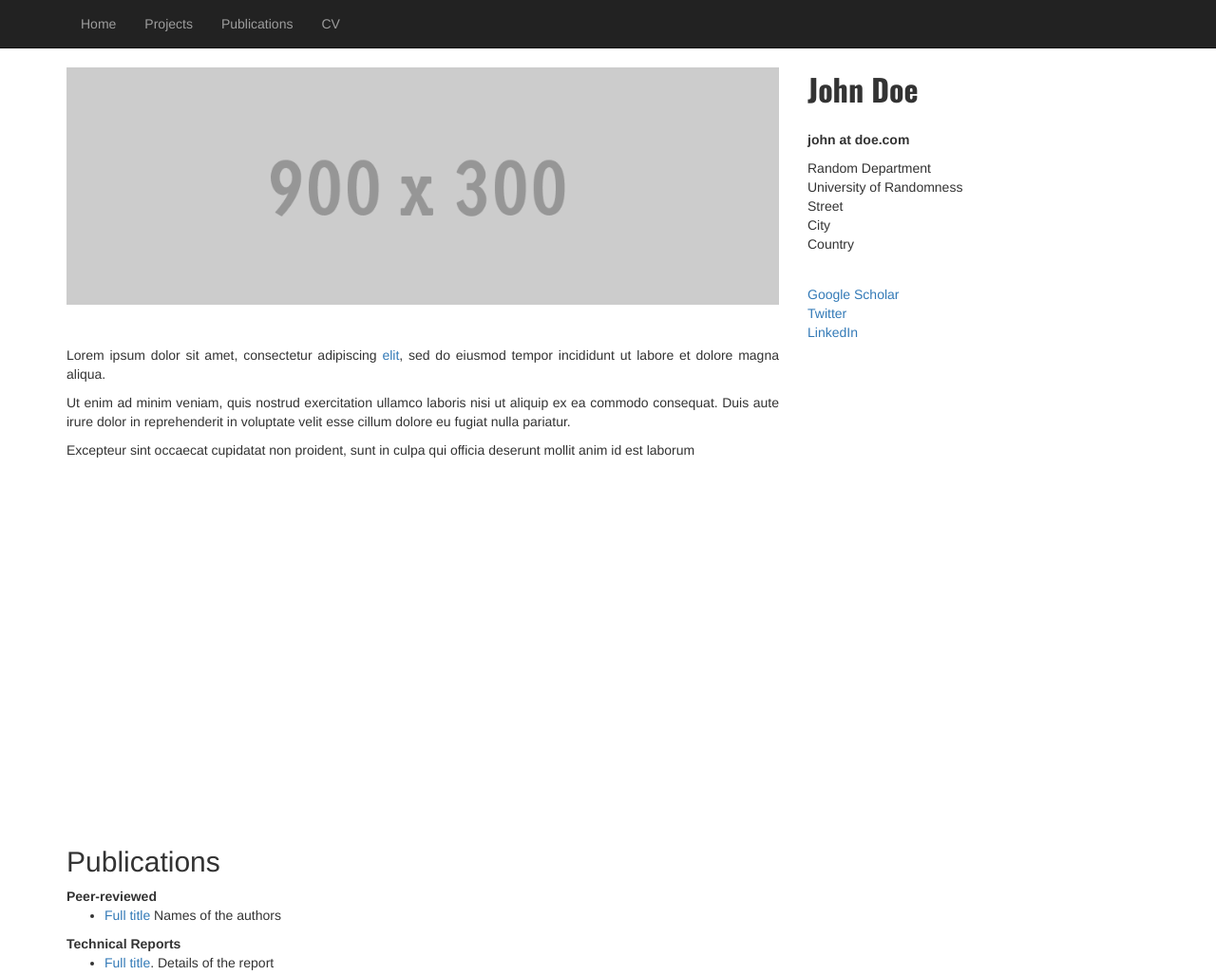
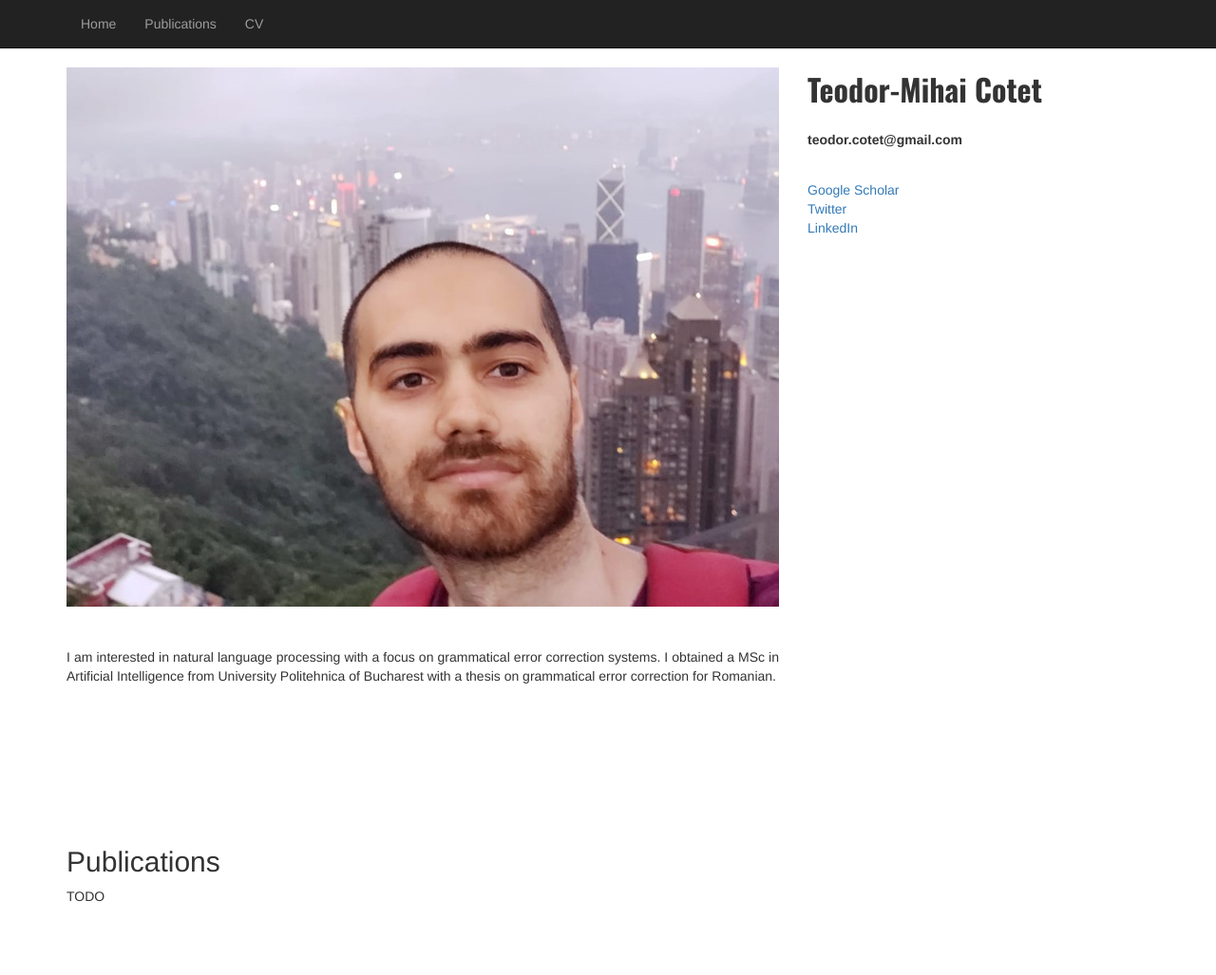
Before and after one commit to teodor-cotet/teodor-cotet.github.io, a plain HTML site: page index.html in a window 1280 px wide. Shown: the top 1027 px of the page at 95% size. Drawn offline with nearby package versions, Linux system fonts and the light colour scheme.

Commit message:
small details

```diff
--- a/index.html
+++ b/index.html
@@ -34,9 +34,9 @@
 		<div class="collapse navbar-collapse" id="bs-example-navbar-collapse-1">
 		  <ul class="nav navbar-nav">
 				  <li><a href="index.html">Home</a></li>
-				  <li><a href="#">Projects</a></li>
+				  <!--<li><a href="#">Projects</a></li>-->
 				  <li><a href="#publications">Publications</a></li>
-				  <li><a href="#">CV</a></li>
+				  <li><a href="https://drive.google.com/file/d/1NHkh-AVKDhIvcLb26bolJbRaJu3bNaEm/view?usp=sharing">CV</a></li>
 		  </ul>
 		</div>
 	  </div>
@@ -51,51 +51,44 @@
             <div class="col-md-8" style="height: 100vh;">
 
                 <!-- Main Image -->
-                <img class="img-responsive" src="photo.gif" alt=""><br>
+                <img class="img-responsive" src="me.jpg" alt=""><br>
 
                 <div style="margin-top:3%; text-align:justify;">
-					<p>Lorem ipsum dolor sit amet, consectetur adipiscing <a href="#">elit</a>, sed do eiusmod tempor incididunt ut labore et dolore magna aliqua.</p>
-
-					<p>Ut enim ad minim veniam, quis nostrud exercitation ullamco laboris nisi ut aliquip ex ea commodo consequat. Duis aute irure dolor in reprehenderit in voluptate velit esse cillum dolore eu fugiat nulla pariatur.</p>
-
-					<p>Excepteur sint occaecat cupidatat non proident, sunt in culpa qui officia deserunt mollit anim id est laborum</p>
+                  <p>I am interested in natural language processing with a focus on grammatical error correction systems.
+                  I obtained a MSc in Artificial Intelligence from University Politehnica of Bucharest with a thesis on grammatical error correction
+                  for Romanian.
+                  </p>
                 </div>
             </div>
 
             <!-- Contact Info on the Sidebar -->
             <div class="col-md-4">
-                <div style="font-family: 'Oswald', sans-serif; font-size: 32px;"><b>John Doe</b></div><br>
-                <p><b>john at doe.com</b><br>
-                <p>Random Department<br>
-                University of Randomness<br>
-                Street<br>
-                City <br>
-                Country<br>
+                <div style="font-family: 'Oswald', sans-serif; font-size: 32px;"><b>Teodor-Mihai Cotet</b></div><br>
+                <p><b>teodor.cotet@gmail.com</b><br>
                 </p>
             </div>
 
-
             <!-- Links on the Sidebar -->
             <div class="col-md-4" style="margin-top:2%">
-              <dd><a href="#">Google Scholar</a></dd>
-              <dd><a href="#">Twitter</a></dd>
-              <dd><a href="#">LinkedIn</a></dd>
+              <dd><a href="https://scholar.google.com/citations?user=RJYid9MAAAAJ&hl=en">Google Scholar</a></dd>
+              <dd><a href="https://twitter.com/TeodorMihai7">Twitter</a></dd>
+              <dd><a href="https://www.linkedin.com/in/cotet-teodor-00530b107/">LinkedIn</a></dd>
             </div>
 
 
             <!-- Publications -->
             <div class="col-md-8" style="height: 100vh;">
                 <h2 id="publications">Publications</h2>
-
-                <strong>Peer-reviewed</strong><br/>
+                <p> TODO </p>
+                <!-- <strong>Peer-reviewed</strong><br/>
                 <ul>
                 <li class="paper" words="add, your, keywords, here"><a href="#">Full title</a> Names of the authors</li>
-                </ul>
+                </ul> -->
 
-                <strong>Technical Reports</strong><br/>
+                <!-- <strong>Technical Reports</strong><br/>
                 <ul>
                 <li class="paper" words="add, your, keywords, here"><a href="#">Full title</a>. Details of the report</li>
-                </ul>
+                </ul> -->
             </div>
 
 
```
Also changed, not shown: me.jpg (added), photo.gif (deleted).
